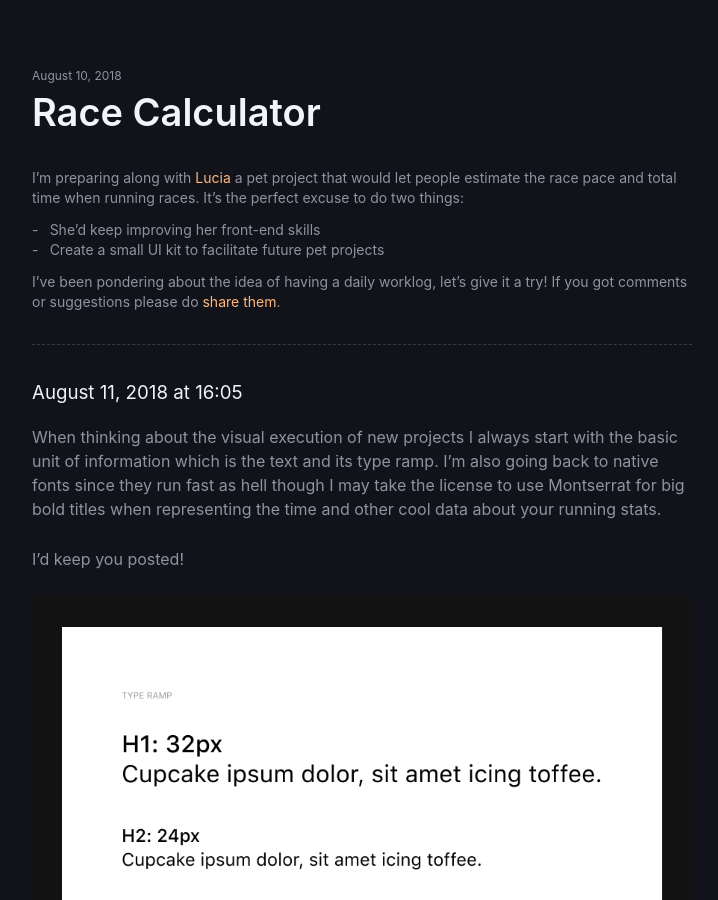
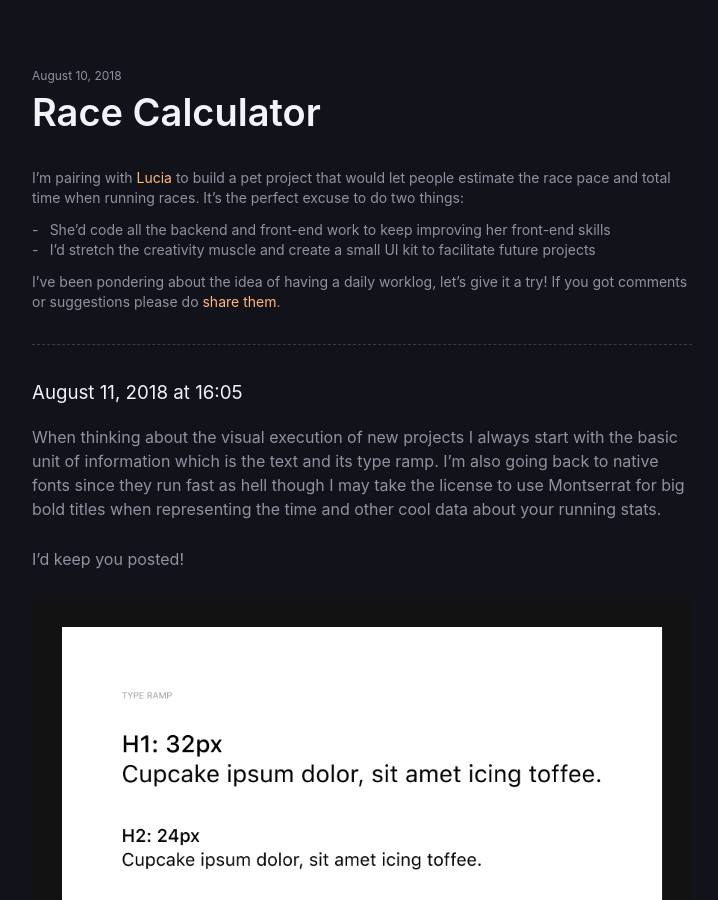
Before and after one commit to adrianmg/adrianmg.github.io, a Jekyll site: the page built from _posts/2018-08-10-race-calculator.md, in a window 1280 px wide and 900 px high. Shown: the whole window, without its empty margins (278-996 px from the left). Built offline with Jekyll 4.4.1, drawn with Linux system fonts in a browser that asks for light colours.

Commit message:
updated: summary of the post

```diff
--- a/_posts/2018-08-10-race-calculator.md
+++ b/_posts/2018-08-10-race-calculator.md
@@ -4,11 +4,11 @@ title: "Race Calculator"
 date: 2018-08-10 22:30:00
 categories: [blog, worklog]
 summary: "
-I'm preparing along with [Lucia](http://luciagm.net) a pet project that would let people estimate the race pace and total time when running races. It's the perfect excuse to do two things:
+I'm pairing with [Lucia](http://luciagm.net) to build a pet project that would let people estimate the race pace and total time when running races. It's the perfect excuse to do two things:
 
-- She’d keep improving her front-end skills
+- She’d code all the backend and front-end work to keep improving her front-end skills
 
-- Create a small UI kit to facilitate future pet projects
+- I'd stretch the creativity muscle and create a small UI kit to facilitate future projects
 
 
 I've been pondering about the idea of having a daily worklog, let's give it a try! If you got comments or suggestions please do [share them](http://twitter.com/adrianmg).
```
